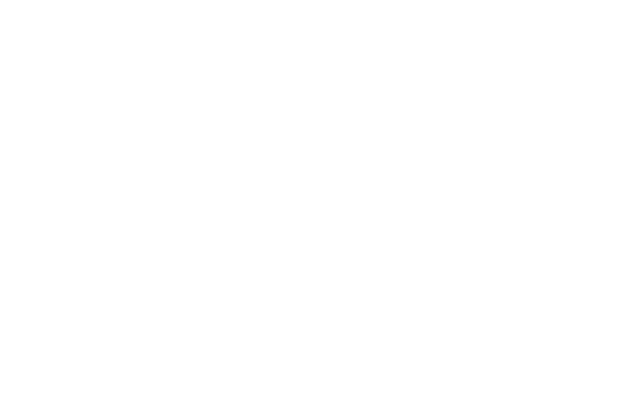
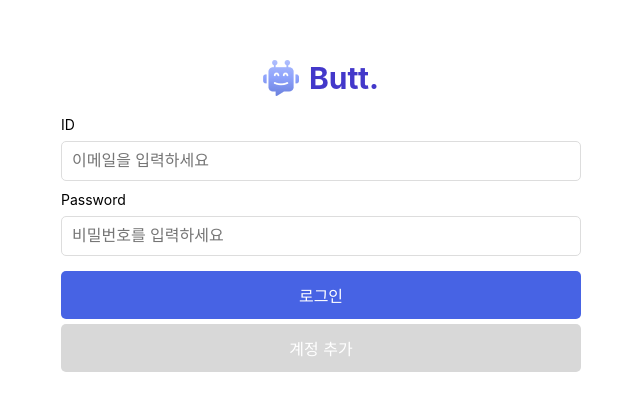
Before and after one commit to Jieuneenee/Budd-client, a React (Vite) app: page /login in a window 1280 px wide. Before the commit this address had no page. Shown: the part 114-524 px from the top of the page, without its empty margins (319-959 px from the left). Built offline with nearby package versions, Linux system fonts and the light colour scheme.

Commit message:
로그인 UI 구현

```diff
--- /dev/null
+++ b/src/components/Button.jsx
@@ -0,0 +1,33 @@
+import styled from "styled-components";
+
+const StyledButton = styled.button.withConfig({
+  shouldForwardProp: (prop) => prop !== 'activeColor' && prop !== 'bgColor', // activeColor와 bgColor가 DOM으로 전달되지 않도록 필터링
+})`
+  width: 100%;
+  padding: 12px;
+  color: white;
+  border: none;
+  border-radius: 5px;
+  font-size: 16px;
+  cursor: pointer;
+  margin-top: 5px;
+  background-color: ${(props) => props.bgColor || "#4763E4"};
+
+  &:active {
+    background-color: ${(props) => props.activeColor || "#b6b6b6"};
+  }
+`;
+
+
+const Button = ({ onClick, title, bgColor, activeColor }) => {
+  return (
+    <StyledButton
+      onClick={onClick}
+      bgColor={bgColor}
+      activeColor={activeColor}>
+      {title}
+    </StyledButton>
+  );
+};
+
+export default Button;
--- /dev/null
+++ b/src/components/UserInput.jsx
@@ -0,0 +1,29 @@
+// Input.js
+import styled from "styled-components";
+
+const StyledInput = styled.input`
+  width: 100%;
+  padding: 10px;
+  margin-bottom: 10px;
+  border-radius: 5px;
+  border: 1px solid #ddd;
+  font-size: 16px;
+  box-sizing: border-box;
+
+  &:focus {
+    outline: none;
+    border-color: #7a6af3;
+  }
+`;
+
+const UserInput = ({ type, placeholder, value, onChange }) => {
+  return (
+    <StyledInput
+      type={type}
+      placeholder={placeholder}
+      value={value}
+      onChange={onChange}
+    />
+  )
+}
+export default UserInput;
--- a/src/main.jsx
+++ b/src/main.jsx
@@ -4,11 +4,14 @@
 import { Route, BrowserRouter, Routes } from "react-router-dom";
 
 import MainPage from "./pages/MainPage.jsx";
+import Login from "./pages/Login.jsx";
 
 createRoot(document.getElementById("root")).render(
   <StrictMode>
     <BrowserRouter>
+
       <Routes>
+        <Route path='/login' element={<Login />} />
         <Route path='/' element={<MainPage />} />
       </Routes>
     </BrowserRouter>
--- /dev/null
+++ b/src/pages/Login.jsx
@@ -0,0 +1,105 @@
+// Login.jsx
+import React, { useState } from "react";
+import styled from "styled-components";
+import Button from "../components/Button";
+import UserInput from "../components/UserInput";
+import LogoImg from "../assets/images/logo.png";
+
+const LoginContainer = styled.div`
+  display: flex;
+  flex-direction: column;
+  align-items: center;
+
+`;
+
+const FormContainer = styled.div`
+  display: flex;
+  flex-direction: column;
+  justify-content: center;
+  height: 80vh;
+  width: 520px;
+`;
+
+const Logo = styled.h1`
+  font-size: 30px;
+  margin-bottom: px;
+  color: #4338CA;
+  display: flex;
+  justify-content: center;
+  align-items: center;
+  img {
+    margin-right: 10px;
+  }
+`;
+
+const Label = styled.label`
+  display: block;
+  margin-bottom: 8px;
+  color: black;
+  font-size: 14px;
+`;
+
+const SubText = styled.p`
+  font-size: 12px;
+  text-align: center;
+  margin-top: 10px;
+`;
+
+const Login = () => {
+  const [email, setEmail] = useState('');
+  const [password, setPassword] = useState('');
+
+  const handleEmailChange = (e) => {
+    console.log(e.target.value);
+    setEmail(e.target.value);
+  };
+
+  const handlePassChange = (e) => {
+    console.log(e.target.value);
+    setPassword(e.target.value);
+  };
+
+  const handleLogin = () => {
+    console.log('Email:', email);
+    console.log('Password:', password);
+  };
+
+  return (
+    <LoginContainer>
+      <FormContainer>
+        <Logo>
+          <img src={LogoImg} alt="Logo" />
+          Butt.
+        </Logo>
+        <Label htmlFor="email">ID</Label>
+        <UserInput
+          type="email"
+          placeholder="이메일을 입력하세요"
+          value={email}
+          onChange={handleEmailChange}
+        />
+        <Label htmlFor="password">Password</Label>
+        <UserInput
+          type="password"
+          placeholder="비밀번호를 입력하세요"
+          value={password}
+          onChange={handlePassChange}
+        />
+        <Button
+          activeColor="#3b52bb"
+          bgColor="#4763E4"
+          onClick={handleLogin}
+          title="로그인"
+        />
+        <Button
+          activeColor="#b9b9b9"
+          bgColor="#d8d8d8"
+          onClick={handleLogin}
+          title="계정 추가"
+        />
+      </FormContainer>
+    </LoginContainer>
+  );
+};
+
+export default Login;
```
